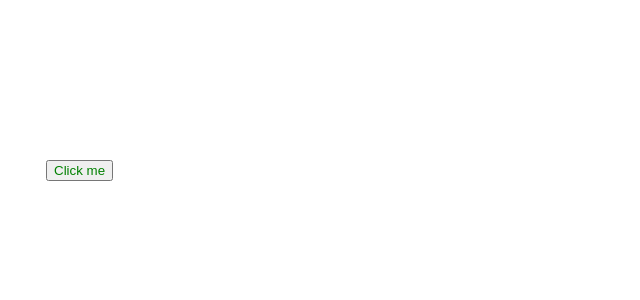
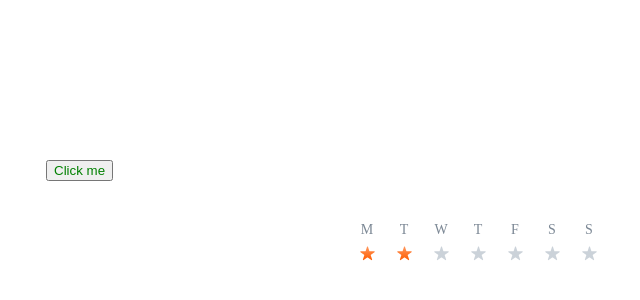
Before and after one commit to bassdrum1980/lexibot, a React app: page / in a window 1280 px wide. Shown: the part 48-348 px from the top of the page, without its empty margins (162-802 px from the left). Built offline with nearby package versions, Linux system fonts and the light colour scheme.

Commit message:
+ week-component

```diff
--- a/src/App.js
+++ b/src/App.js
@@ -1,5 +1,5 @@
 import { useRef, useEffect } from 'react';
-import { Button } from 'components';
+import { Button, Week } from 'components';
 
 const App = () => {
   const btnRef = useRef(null);
@@ -8,6 +8,7 @@ const App = () => {
   return (
     <div>
       <Button className={['xl', 'active']} ref={btnRef}>Click me</Button>
+      <Week stats={[20, 12, 34, 11, 9, 31, 17]} />
     </div>
   );
 };
--- /dev/null
+++ b/src/components/Week/getWeekStats.js
@@ -0,0 +1,24 @@
+/**
+ * @param {Array} stats - исходный массив с кол-вом пройденных карточек
+ * в тренировке за каждый из последних 7-ми дней
+ * @returns {Array} - массив из объектов, с именем дня недели и флагом isPracticed
+ */
+const days = ['M', 'T', 'W', 'T', 'F', 'S', 'S'];
+
+export const getWeekStats = (stats) => {
+  // текущий день недели
+  // если воскресенье, меняю на 7-ку
+  const currentWeekDay = new Date().getDay() ? new Date().getDay() : 7;
+  // поскольку в stats направление прошлое-будущее идет
+  // справа-налево (так реализован api) => реверс массива
+  // затем я отрезаю лишние дни
+  // (итоговый компонент показывает только дни текущей недели,
+  // а массив stats это 7 последних дней).
+  const currentWeekStats = [...stats].reverse().slice(-currentWeekDay);
+
+  // возвращаю массив объектов с днями недели и флагом тренировки
+  return days.map((day, i) => ({
+    day,
+    isPracticed: !!currentWeekStats[i],
+  }));
+};
--- /dev/null
+++ b/src/components/Week/index.js
@@ -0,0 +1,56 @@
+import React from 'react';
+import classnames from 'classnames';
+import PropTypes from 'prop-types';
+import IconStar from './star';
+import { getWeekStats } from './getWeekStats';
+import './index.scss';
+
+const propTypes = {
+  stats: PropTypes.arrayOf(PropTypes.number),
+  className: PropTypes.oneOfType([PropTypes.string, PropTypes.array]),
+  type: PropTypes.string,
+};
+
+const defaultProps = {
+  stats: [],
+  className: '',
+  type: 'default',
+};
+
+const Week = ({
+  stats, className, ...rest
+}) => {
+  const currentStats = getWeekStats(stats);
+
+  return (
+    <div
+      className={classnames(
+        'week',
+        Array.isArray(className) ? className.join(' ') : className,
+      )}
+      {...rest}
+    >
+      <ul className="week__list">
+        {currentStats.map((day, i) => (
+          <li
+            // eslint-disable-next-line react/no-array-index-key
+            key={i}
+            className={classnames(
+              'week__item',
+              { '--active': currentStats[i].isPracticed },
+            )}
+          >
+            <span>{currentStats[i].day}</span>
+            <IconStar />
+          </li>
+        ))}
+      </ul>
+    </div>
+  );
+};
+
+Week.displayName = 'Week';
+Week.propTypes = propTypes;
+Week.defaultProps = defaultProps;
+
+export default Week;
--- /dev/null
+++ b/src/components/Week/index.scss
@@ -0,0 +1,57 @@
+@import 'styles/variables.scss';
+
+/* temporary variables */
+$gray6: #7B8794;
+$gray8: #CBD2D9;
+$flameTop:#FF9960;
+$flameBottom: #FF5C00;
+
+/* temp styles */
+li {
+  list-style-type: none;
+}
+
+.week {
+  padding: 20px 0 7px 0;
+}
+
+.week__list {
+  display: flex;
+  padding: 5px 0;
+  justify-content: center;
+}
+
+.week__item {
+  padding: 0 7px;
+  text-align: center;
+
+  span {
+    display: block;
+    margin-bottom: 4px;
+    font-size: 14px;
+    text-transform: uppercase;
+    color: $gray6;
+  }
+
+  svg {
+    width: 23px;
+  }
+
+  .top-stop {
+    stop-color: $gray8;
+  }
+
+  .bot-stop {
+    stop-color: $gray8;
+  }
+
+  &.--active {
+    .top-stop {
+      stop-color: $flameTop;
+    }
+
+    .bot-stop {
+      stop-color: $flameBottom;
+    }
+  }
+}
--- /dev/null
+++ b/src/components/Week/star.js
@@ -0,0 +1,19 @@
+const IconStar = () => {
+  const gradient = `${Math.random()}gradient`;
+  return (
+    <svg viewBox="0 0 48 48" fill="none" xmlns="http://www.w3.org/2000/svg">
+      <defs>
+        <linearGradient id={gradient} x2="0" y2="1">
+          <stop offset="0%" className="top-stop" />
+          <stop offset="100%" className="bot-stop" />
+        </linearGradient>
+      </defs>
+      <path
+        d="M23.0489 9.92705C23.3483 9.00574 24.6517 9.00574 24.9511 9.92705L27.8167 18.7467C27.9506 19.1587 28.3346 19.4377 28.7678 19.4377H38.0413C39.0101 19.4377 39.4128 20.6773 38.6291 21.2467L31.1267 26.6976C30.7762 26.9522 30.6295 27.4036 30.7634 27.8156L33.6291 36.6353C33.9284 37.5566 32.874 38.3227 32.0902 37.7533L24.5878 32.3024C24.2373 32.0478 23.7627 32.0478 23.4122 32.3024L15.9098 37.7533C15.1261 38.3227 14.0716 37.5566 14.3709 36.6353L17.2366 27.8156C17.3705 27.4036 17.2238 26.9522 16.8733 26.6976L9.37088 21.2467C8.58717 20.6773 8.98994 19.4377 9.95867 19.4377H19.2322C19.6654 19.4377 20.0494 19.1587 20.1833 18.7467L23.0489 9.92705Z"
+        fill={`url(#${gradient})`}
+      />
+    </svg>
+  )
+};
+
+export default IconStar;
--- a/src/components/index.js
+++ b/src/components/index.js
@@ -1 +1,2 @@
 export { default as Button } from './Button';
+export { default as Week } from './Week';
```
